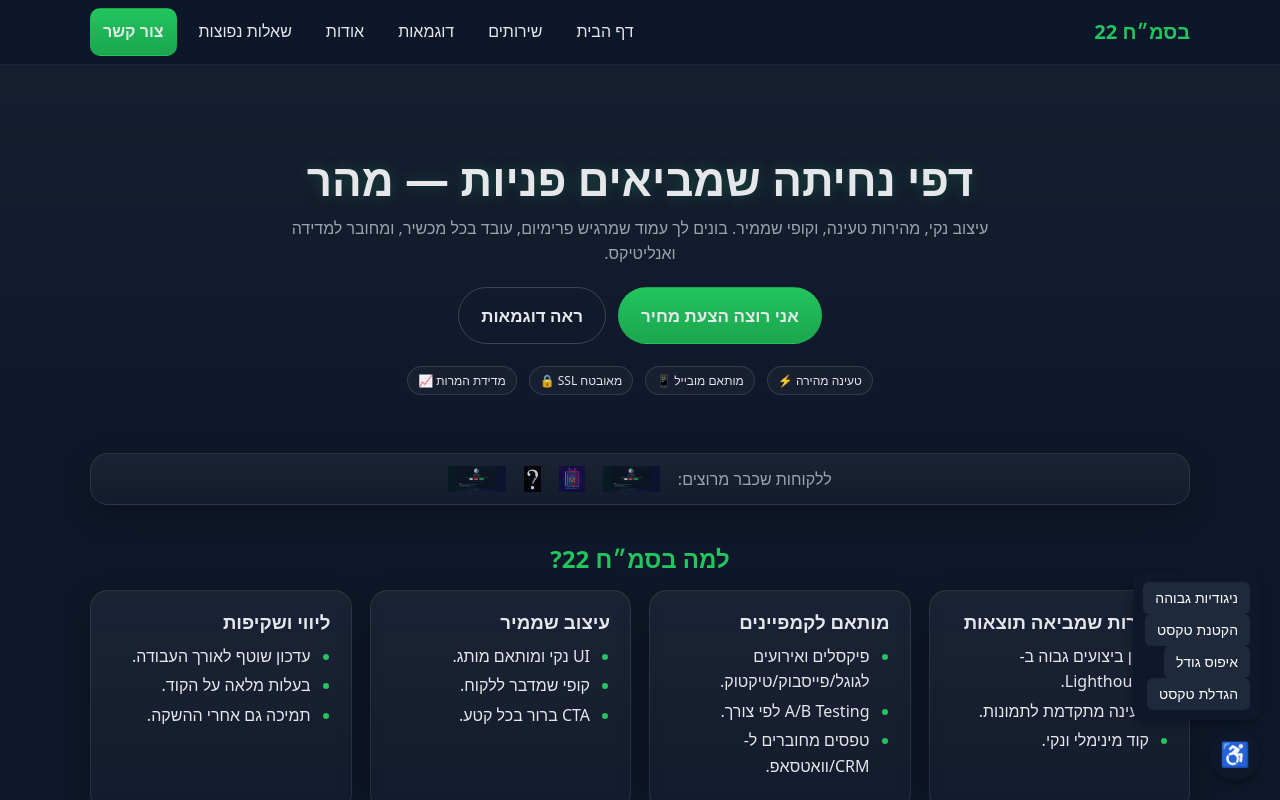
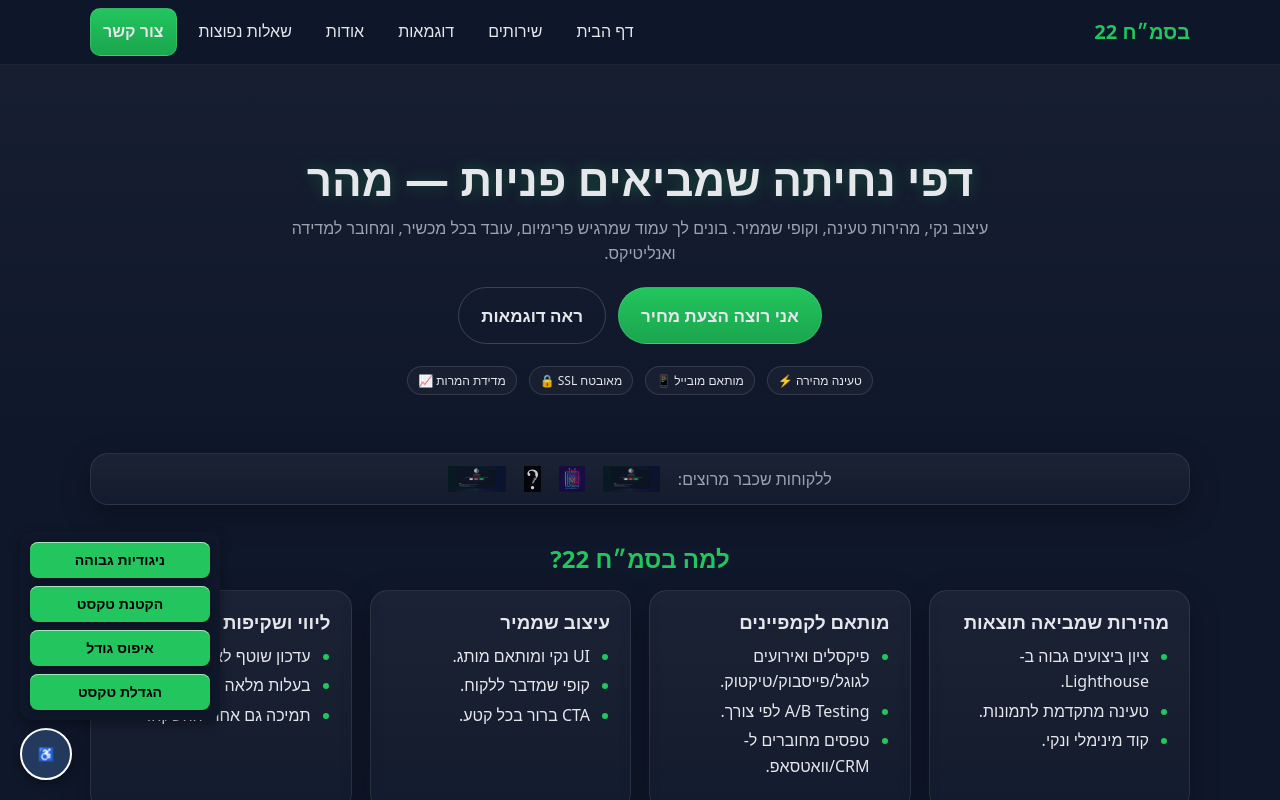
Before and after one commit to nave-halevi/Basamach-22, a plain HTML site: page index.html in a window 1280 px wide. Both pictures are taken after a click on the button "כפתור נגישות". Shown: the top 800 px of the page. Drawn offline with Linux system fonts and the light colour scheme.

Commit message:
feat: <fix a11y<>

```diff
--- a/css/base.css
+++ b/css/base.css
@@ -123,13 +123,23 @@ html[data-contrast="on"] * {
     /* מבטל גרדיאנטים */
 }
 
+/* במצב ניגודיות — גם כפתורי הנגישות עצמם הופכים לצהובים */
+html[data-contrast="on"] .a11y-menu button,
+html[data-contrast="on"] .a11y-btn {
+    background-color: #ffff00 !important;
+    color: #000 !important;
+    border: 2px solid #fff !important;
+    box-shadow: none !important;
+}
+
 /* חשוב: מבטל את הגרדיאנט של ה-body כדי שיתאפס לרקע שטוח */
 html[data-contrast="on"] body {
     background: var(--bg) !important;
 }
 
 
-html{
-  --font-scale: 1;                  /* 1 = 100% */
-  font-size: calc(100% * var(--font-scale));
+html {
+    --font-scale: 1;
+    /* 1 = 100% */
+    font-size: calc(100% * var(--font-scale));
 }
--- a/css/components.css
+++ b/css/components.css
@@ -74,7 +74,8 @@
 .btn--primary {
   background: linear-gradient(180deg, var(--primary), color-mix(in oklab, var(--primary), black 12%));
   color: var(--primary-contrast);
-  border-color: transparent;
+  /* border-color: transparent; */
+  border: 1px solid rgba(255, 255, 255, .12);
 }
 
 .btn--ghost {
--- a/css/layout.css
+++ b/css/layout.css
@@ -347,73 +347,75 @@ body.nav-open #nav {
 }
 
 
-/* a11y button */
-
-.a11y-btn {
-    position: fixed;
-    width: 50px;
-    height: 50px;
-    bottom: 20px;
-    right: 20px;
-    border-radius: 30px;
-    background-color: #0f172a;
-    color: white;
-    border: none;
-    font-size: 24px;
-    cursor: pointer;
-    box-shadow: 0 4px 10px rgba(0, 0, 0, 0.3);
-}
-
-.a11y-btn:hover {
-    background-color: #0ff01a;
-    color: black;
-}
-
-.a11y-btn:active {
-    background-color: #fffb00;
-}
-
-
+/* פאנל נגישות – פריסה מסודרת */
 .a11y-menu {
     position: fixed;
     bottom: 80px;
-    right: 20px;
-    background-color: #0f172a;
-    color: white;
-    border-radius: 10px;
+    inset-inline-end: 20px;
+    /* RTL-ידידותי (במקום right) */
+    background: #0f172a;
+    color: #fff;
+    border-radius: 12px;
     padding: 10px;
-    box-shadow: 0 4px 10px rgba(0, 0, 0, 0.3);
-    flex-direction: column;
-    gap: 8px;
+    box-shadow: 0 4px 12px rgba(0, 0, 0, .35);
     z-index: 1000;
 }
 
+/* מבטל נקודות של הרשימה בתוך הפאנל */
+.a11y-menu ul {
+    list-style: none;
+    margin: 0;
+    padding: 0;
+}
+
+/* טור מסודר עם רווחים והידבק לרוחב הפאנל */
+.a11y-menu ul li {
+    margin: 0 0 8px;
+}
+
+.a11y-menu ul li:last-child {
+    margin-bottom: 0;
+}
+
+/* כפתורים ברוחב מלא ויישור יפה */
 .a11y-menu button {
-    background-color: #1e293b;
-    color: white;
-    border: none;
-    padding: 8px 12px;
-    border-radius: 6px;
+    display: block;
+    width: 100%;
+    min-width: 180px;
+    /* הרגשה יציבה; שנה לפי טעם */
+    padding: 10px 12px;
+    border: 0;
+    border-radius: 8px;
+    font-size: 14px;
+    font-weight: 700;
     cursor: pointer;
-    font-size: 14px;
+    background: #22c55e;
+    /* צהוב כמו בתמונה */
+    color: #000;
+    text-align: center;
+    box-shadow: 0 1px 0 rgba(255, 255, 255, .6) inset, 0 2px 8px rgba(0, 0, 0, .25);
 }
 
 .a11y-menu button:hover {
-    background-color: #22c55e;
-    color: black;
+    filter: brightness(1.05);
 }
 
-
-/* מצב ניגודיות גבוהה */
-html[data-contrast="on"] {
-    background-color: #000 !important;
-    color: #fff !important;
+/* כפתור העיגול למטה */
+.a11y-btn {
+    position: fixed;
+    bottom: 20px;
+    inset-inline-end: 20px;
+    width: 52px;
+    height: 52px;
+    border-radius: 999px;
+    background: rgba(96, 165, 250, .25);
+    color: #164;
+    border: 2px solid #fff;
+    box-shadow: 0 4px 10px rgba(0, 0, 0, .35);
+    z-index: 1000;
 }
 
-/* כפתורים במצב ניגודיות */
-html[data-contrast="on"] button {
-    background-color: #ffff00 !important;
-    /* צהוב */
-    color: #000 !important;
-    border: 2px solid #fff;
+/* כש-hidden קיים – הפאנל באמת נסגר */
+.a11y-menu[hidden] {
+    display: none !important;
 }
```
